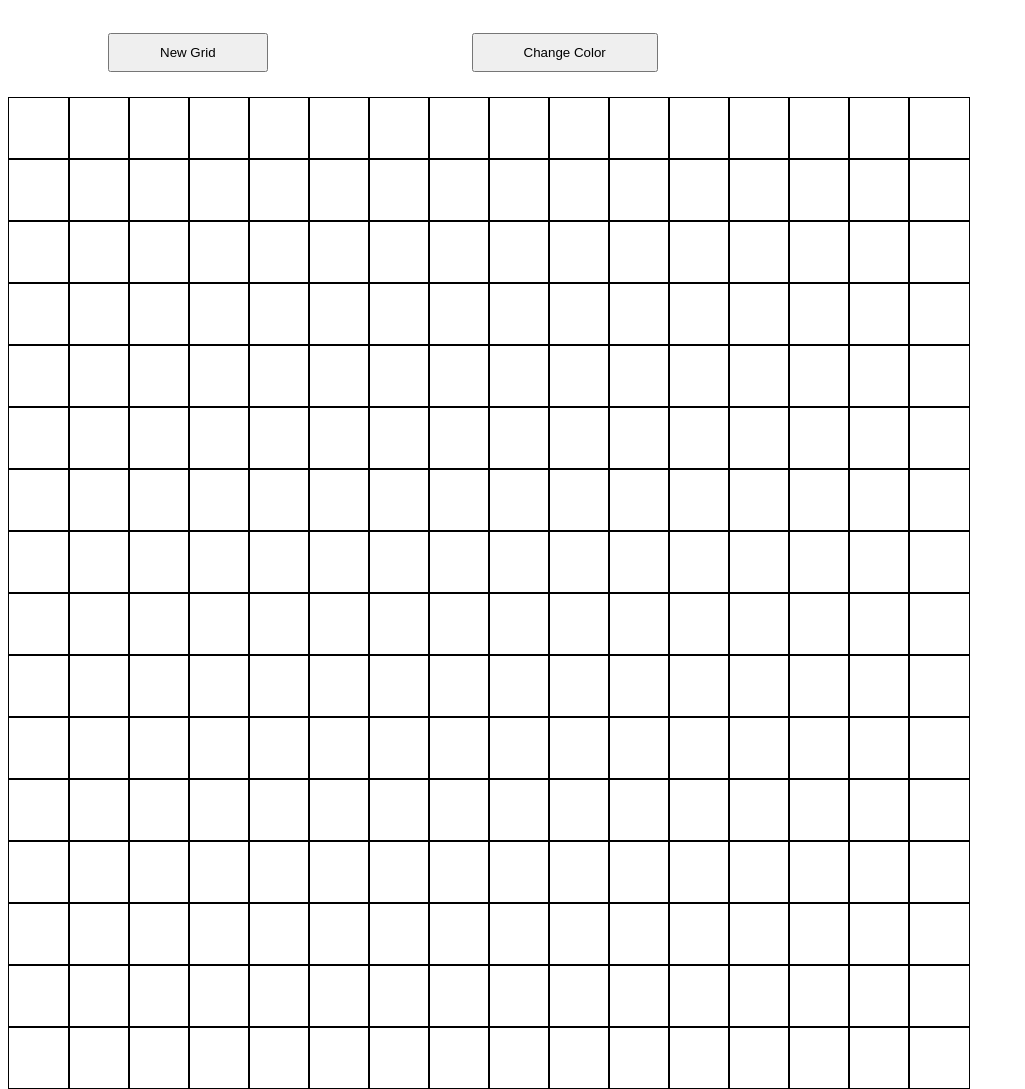
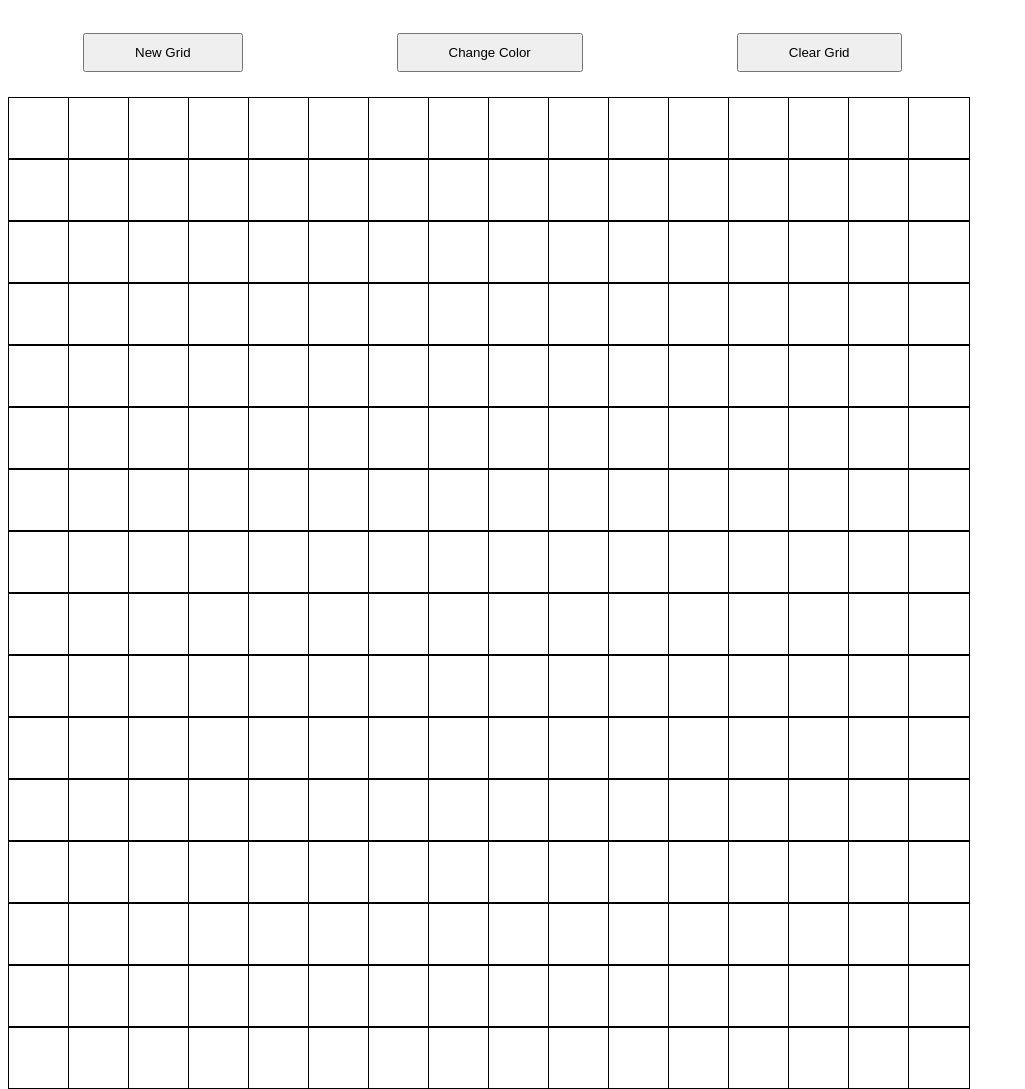
Before and after one commit to Joe-Balsamo/javascript-jQuery, a plain HTML site: page index.html in a window 1280 px wide. Shown: the whole page, without its empty margins (0-1025 px from the left). Drawn offline with nearby package versions, Linux system fonts and the light colour scheme.

Commit message:
added button to clear grid

```diff
--- a/index.html
+++ b/index.html
@@ -10,6 +10,7 @@
 
 	<button onclick="doGridButton(); return false;">New Grid</button>
 	<button onclick="doColorButton(); return false;">Change Color</button>
+	<button onclick="doClearButton(); return false;">Clear Grid</button>
 
 
 
--- a/js.js
+++ b/js.js
@@ -8,7 +8,10 @@ $(document).ready(function() {
 var $container = $(".wrapper");
 
 var currentColor = getRandomColor();
-//var currentColor = "#99CCFF";
+
+function doClearButton() {
+    $("div.column").css({"background-color": "white"});
+}
 
 function doGridButton() {
     $container.html("");
--- a/style.css
+++ b/style.css
@@ -3,17 +3,26 @@
 
 button {
 	padding: 10px 50px;
-/*	margin:  25px 100px 50px 400px;
-	margin:  25px 100px 50px 400px; */
-	margin:  25px 100px;
+/*	margin:  25px 100px; */
+	margin:  25px 75px;
 }
 
 
 .row {
+	margin: 0px;
 	display: inline-block;
+	outline-width: 0px;
+	border-width: 0px;
+	padding: 0px;
+	background-color: white;
+
 }
+
 
 
 .column {
 	border: 1px solid black;
+	padding: 0px;
+	margin: 0px;
+	background-color: white;
 }
```
